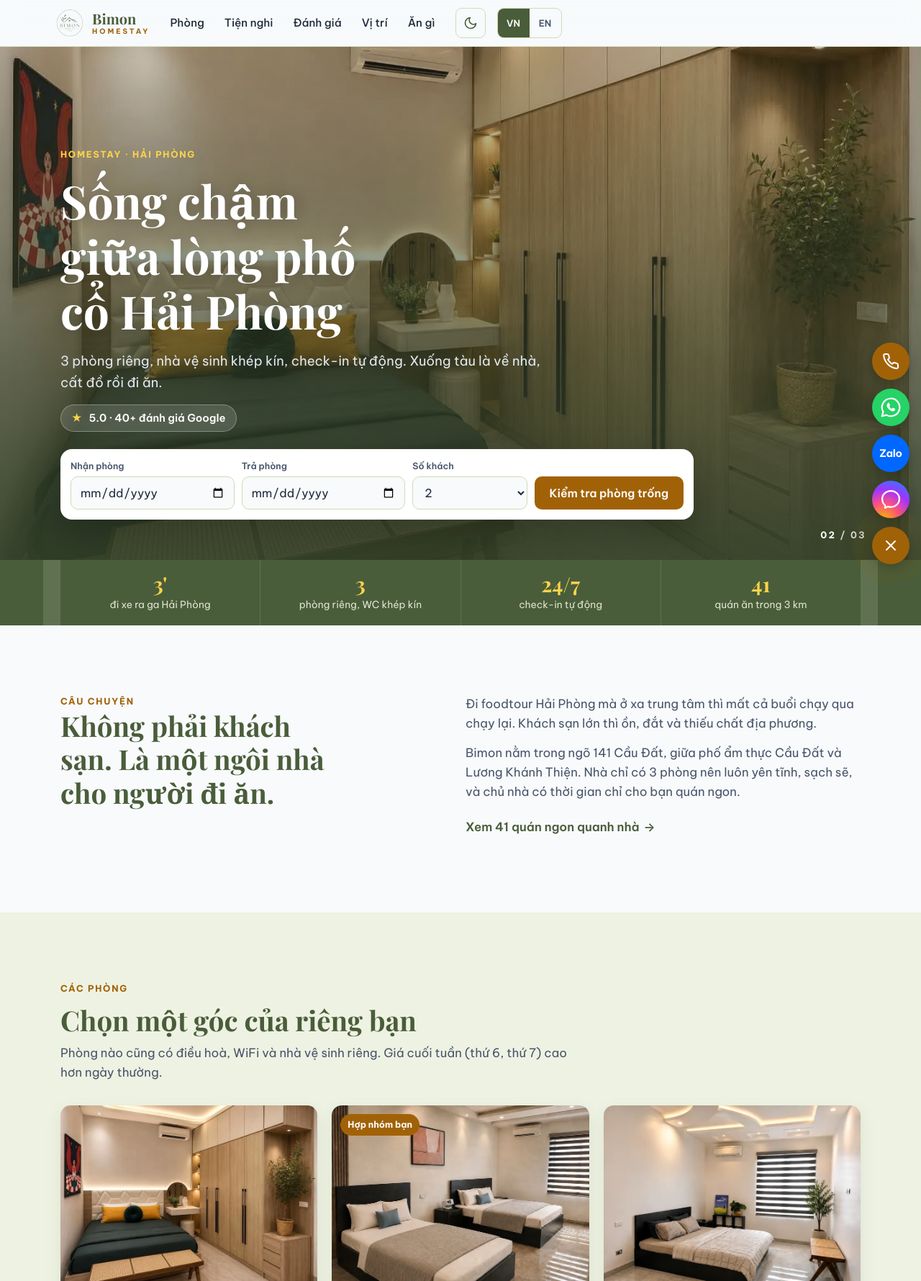
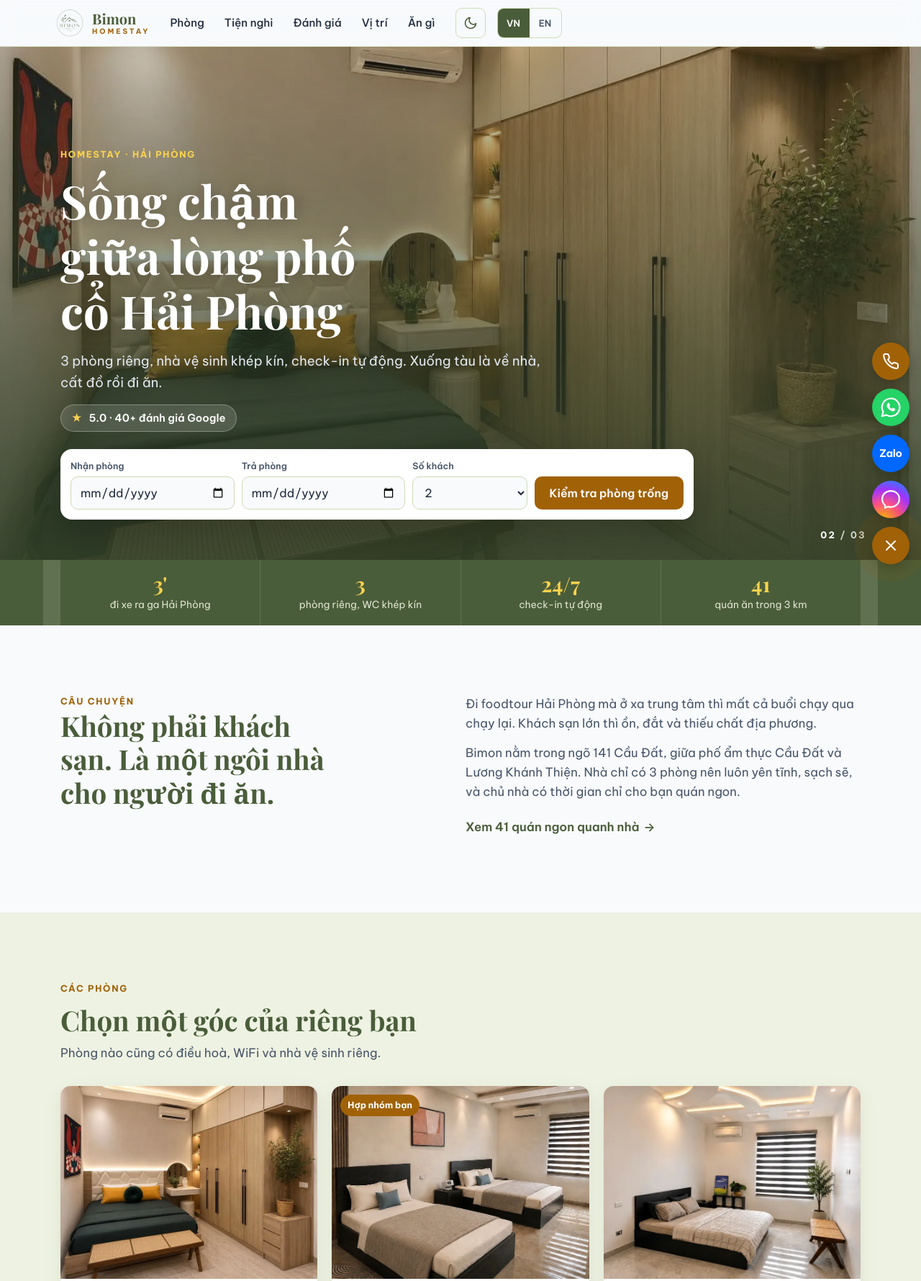
Before and after one commit to hoanglam243123-cyber/bimonhomestay, a website: page public/index.html in a window 1280 px wide. Shown: the top 1780 px of the page at 72% size. Drawn offline with nearby package versions, Linux system fonts and the light colour scheme; files whose address does not match are found by name.

Commit message:
Bỏ câu nhắc giá cuối tuần ở phần Các phòng
Co-Authored-By: Claude Haiku 5.5 <noreply@anthropic.com>

```diff
--- a/public/index.html
+++ b/public/index.html
@@ -94,7 +94,7 @@
       <div class="head">
         <p class="eyebrow" data-i="r_eye">Các phòng</p>
         <h2 data-i="r_title">Chọn một góc của riêng bạn</h2>
-        <p class="lead" data-i="r_lead">Phòng nào cũng có điều hoà, WiFi và nhà vệ sinh riêng. Giá cuối tuần (thứ 6, thứ 7) cao hơn ngày thường.</p>
+        <p class="lead" data-i="r_lead">Phòng nào cũng có điều hoà, WiFi và nhà vệ sinh riêng.</p>
       </div>
       <div class="rooms">
         <article class="room" data-max="4">
--- a/public/js/home.js
+++ b/public/js/home.js
@@ -12,7 +12,7 @@ const EN = {
   s_body2: "Bimon sits in lane 141 off Cau Dat street, between the Cau Dat and Luong Khanh Thien food streets. With only 3 rooms the house stays quiet and clean, and your host has time to point you to the good places.",
   s_link: "See 41 favourite eateries nearby",
   c_go: "Check availability",
-  r_eye: "Rooms", r_title: "Choose a space of your own", r_lead: "Every room has air-conditioning, Wi-Fi and its own bathroom. Weekend nights (Fri, Sat) cost a little more.",
+  r_eye: "Rooms", r_title: "Choose a space of your own", r_lead: "Every room has air-conditioning, Wi-Fi and its own bathroom.",
   bi_t: "Bi room", mun_t: "Mun room", moon_t: "Moon room", bed1: "1 double bed", bed2: "2 beds (1.8 m & 1.2 m)", wc: "Private bathroom", fit12: "1–2 guests", fit34: "3–4 guests", proj: "Netflix projector", tv: "Netflix TV", xbed: "Extra bed available", xbed34: "Extra bed, up to 3–4 guests", xbed: "Extra bed available",
   moon_badge: "Great for groups",
   q_eye: "FAQ", q_title: "Frequently asked questions",
```
